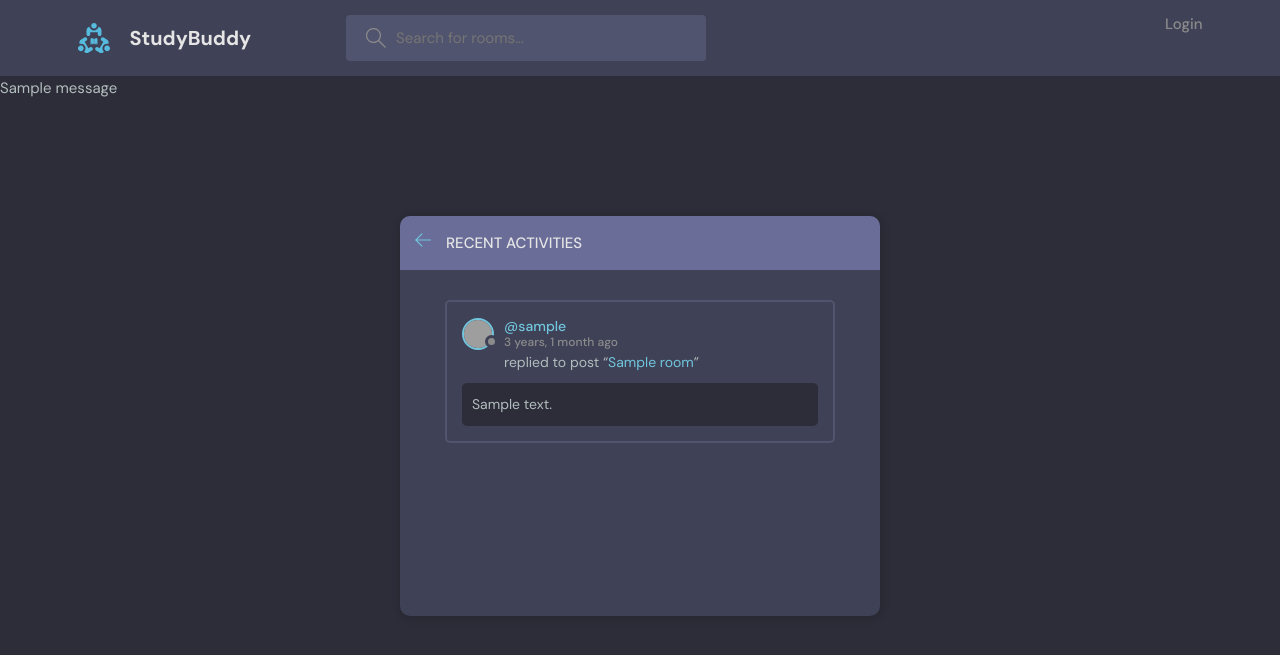
After one commit to paparrot/studybud, a Django app: page /activities in a window 1280 px wide. The commit adds this page. Shown: the top 655 px of the page. Run offline with Django 3.2, Linux system fonts and the light colour scheme; tables that the repository leaves empty hold one stand-in row (values such as "Sample post"); one stand-in notice (Sample message) is shown; grey boxes are pictures that could not be loaded.

Commit message:
add pages for list of topics and activities

```diff
--- /dev/null
+++ b/base/templates/activities.html
@@ -0,0 +1,60 @@
+{% extends 'main.html' %}
+
+{% block content %}
+<main class="layout">
+      <div class="container">
+        <div class="layout__box">
+          <div class="layout__boxHeader">
+            <div class="layout__boxTitle">
+              <a href="{% url 'home' %}">
+                <svg version="1.1" xmlns="http://www.w3.org/2000/svg" width="32" height="32" viewBox="0 0 32 32">
+                  <title>arrow-left</title>
+                  <path
+                    d="M13.723 2.286l-13.723 13.714 13.719 13.714 1.616-1.611-10.96-10.96h27.625v-2.286h-27.625l10.965-10.965-1.616-1.607z"
+                  ></path>
+                </svg>
+              </a>
+              <h3>Recent Activities</h3>
+            </div>
+          </div>
+
+          <div class="activities-page layout__body">
+          {% for message in room_messages %}
+            <div class="activities__box">
+              <div class="activities__boxHeader roomListRoom__header">
+                <a href="{% url 'user' message.user.id %}" class="roomListRoom__author">
+                  <div class="avatar avatar--small">
+                    <img src="https://randomuser.me/api/portraits/women/11.jpg" />
+                  </div>
+                  <p>
+                    @{{message.user.username}}
+                    <span>{{ message.created|timesince}} ago</span>
+                  </p>
+                </a>
+                {% if message.user.id == request.user.id %}
+                <div class="roomListRoom__actions">
+                  <a href="{% url 'delete-message' message.id %}">
+                    <svg version="1.1" xmlns="http://www.w3.org/2000/svg" width="32" height="32" viewBox="0 0 32 32">
+                      <title>remove</title>
+                      <path
+                        d="M27.314 6.019l-1.333-1.333-9.98 9.981-9.981-9.981-1.333 1.333 9.981 9.981-9.981 9.98 1.333 1.333 9.981-9.98 9.98 9.98 1.333-1.333-9.98-9.98 9.98-9.981z"
+                      ></path>
+                    </svg>
+                  </a>
+
+                </div>
+                {% endif %}
+              </div>
+              <div class="activities__boxContent">
+                <p>replied to post “<a href="{% url 'room' message.room.id %}">{{ message.room }}</a>”</p>
+                <div class="activities__boxRoomContent">
+                  {{ message }}
+                </div>
+              </div>
+            </div>
+            {% endfor %}
+          </div>
+        </div>
+      </div>
+    </main>
+{% endblock %}
--- a/base/templates/components/feed.html
+++ b/base/templates/components/feed.html
@@ -14,8 +14,8 @@
               </label>
             </form>
             <div class="mobile-menuItems">
-              <a class="btn btn--main btn--pill" href="#">Browse Topics</a>
-              <a class="btn btn--main btn--pill" href="#">Recent Activities</a>
+              <a class="btn btn--main btn--pill" href="{% url 'topics' %}">Browse Topics</a>
+              <a class="btn btn--main btn--pill" href="{% url 'activities' %}">Recent Activities</a>
             </div>
           </div>
           <div class="roomList__header">
--- a/base/templates/components/topics.html
+++ b/base/templates/components/topics.html
@@ -15,7 +15,7 @@
             </li>
             {% endfor %}
           </ul>
-          <a class="btn btn--link" href="topics.html">
+          <a class="btn btn--link" href="{% url 'topics' %}">
             More
             <svg version="1.1" xmlns="http://www.w3.org/2000/svg" width="32" height="32" viewBox="0 0 32 32">
               <title>chevron-down</title>
--- a/base/urls.py
+++ b/base/urls.py
@@ -14,4 +14,6 @@ urlpatterns = [
     path('messages/<int:id>/delete', views.delete_message, name='delete-message'),
     path('users/update', views.update_user, name='update-user'),
     path('users/<int:id>', views.user, name='user'),
+    path('topics', views.topics, name='topics'),
+    path('activities', views.activities, name='activities'),
 ]
--- a/base/views.py
+++ b/base/views.py
@@ -206,3 +206,21 @@ def update_user(request):
 
     context = {'form': form}
     return render(request, 'update_user.html', context)
+
+
+def topics(request):
+    q = request.GET.get('q') if request.GET.get('q') is not None else ''
+    topics = Topic.objects.filter(name__icontains=q)
+
+    context = {
+        'topics': topics
+    }
+    return render(request, 'topics.html', context)
+
+
+def activities(request):
+    room_messages = Message.objects.all()[0:3]
+    context = {
+        'room_messages': room_messages
+    }
+    return render(request, 'activities.html', context)
--- a/static/styles/style.css
+++ b/static/styles/style.css
@@ -567,6 +567,7 @@ a {
 }
 
 .topics__list {
+    margin-top: 2rem;
   list-style: none;
 }
 
```
Also changed, not shown: base/templates/topics.html (added, +45 -0 lines).
